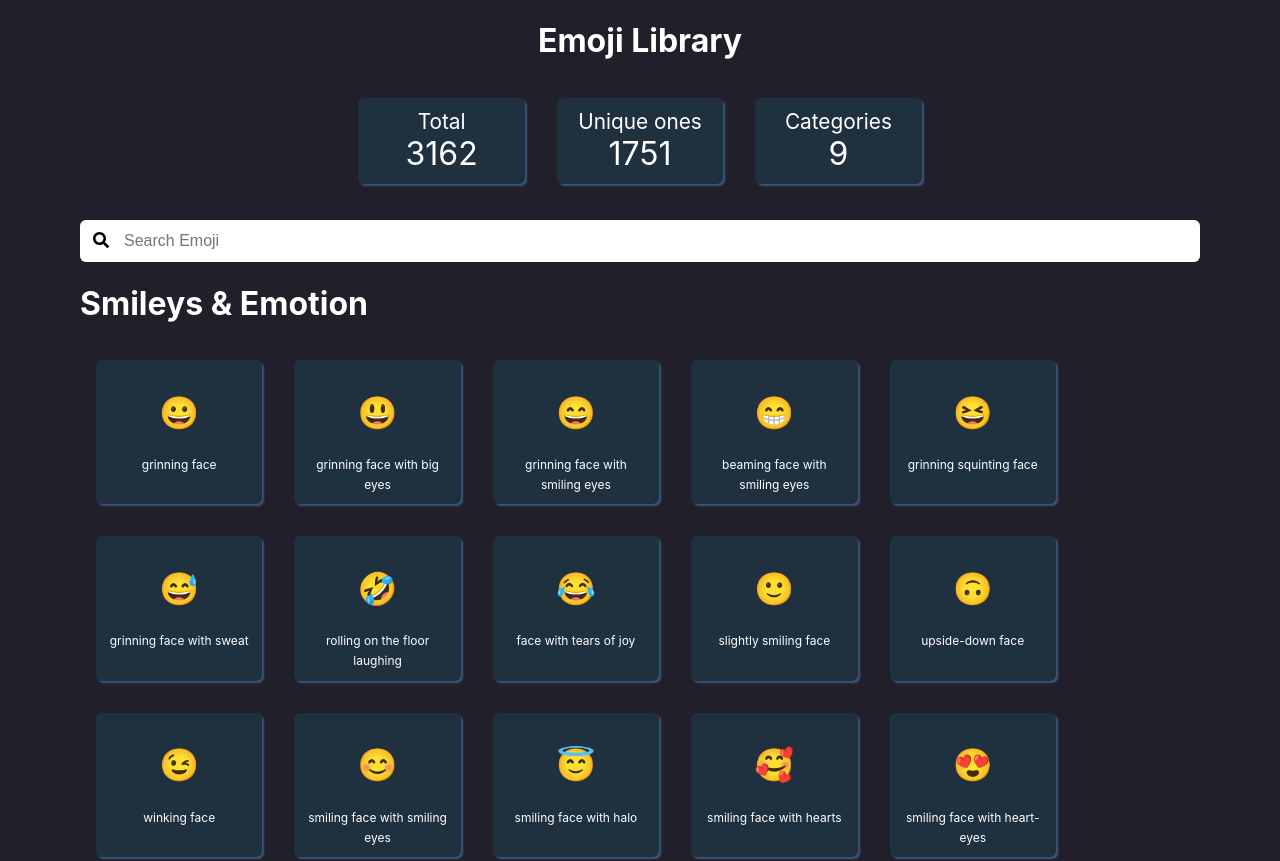
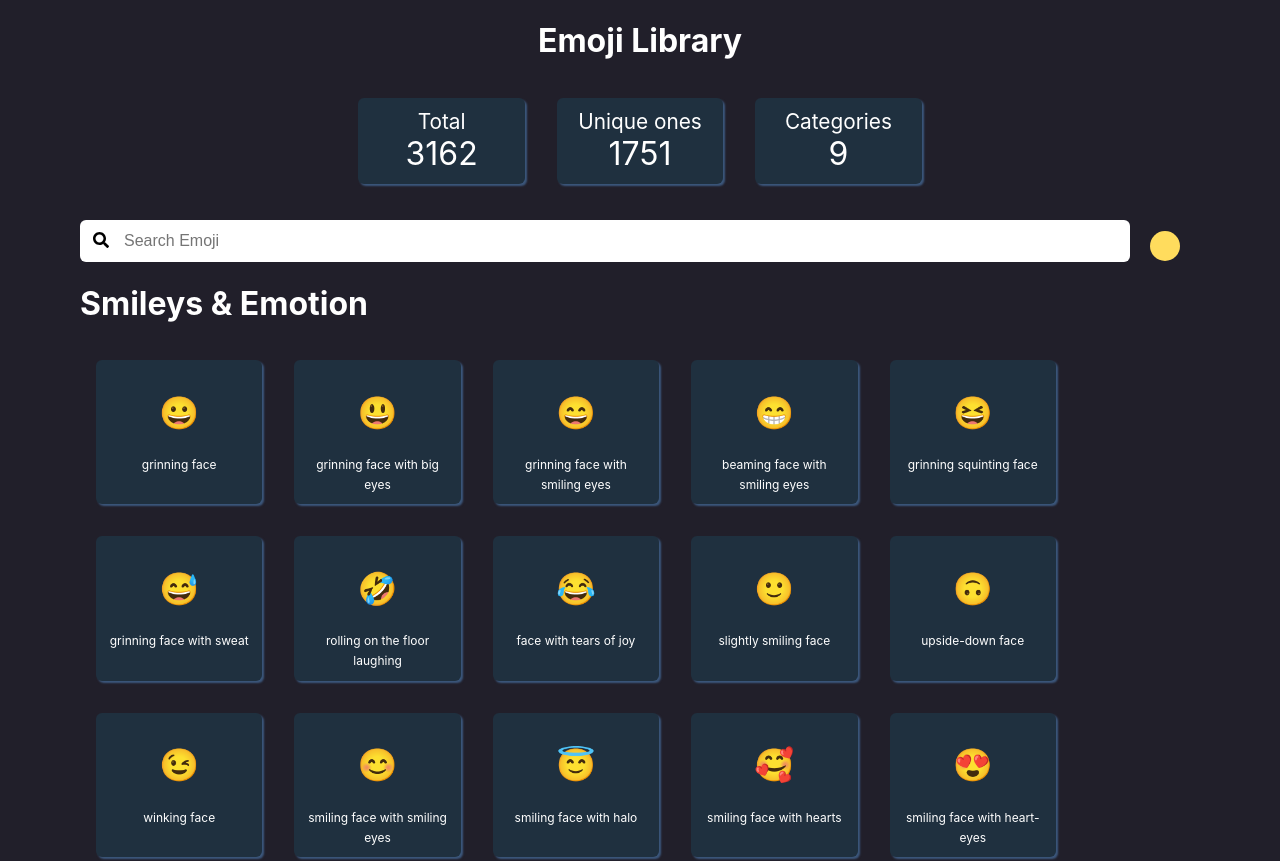
Before and after one commit to dayesouza/Emoji-Library, a React (Create React App) app: page / in a window 1280 px wide. Shown: the top 861 px of the page. Built offline with nearby package versions, Linux system fonts and the light colour scheme.

Commit message:
add skin change

```diff
--- a/src/App.js
+++ b/src/App.js
@@ -6,9 +6,11 @@ import EmojiCardList from "./components/EmojiCardList";
 import Footer from "./components/Footer";
 import values from "./emojis";
 import SearchInput from "./components/SearchInput";
+import TonePicker from "./components/TonePicker";
 
 function App() {
   const [emojis, setEmojis] = useState(values);
+  const [tone, setTone] = useState("default-skin-tone");
 
   const onSearch = (value) => {
     if (!value.length) {
@@ -22,6 +24,22 @@ function App() {
     setEmojis(list);
   };
 
+  const onChangeTone = () => {
+    if (tone === "default-skin-tone") {
+      setTone("light-skin-tone");
+    } else if (tone === "light-skin-tone") {
+      setTone("medium-light-skin-tone");
+    } else if (tone === "medium-light-skin-tone") {
+      setTone("medium-skin-tone");
+    } else if (tone === "medium-skin-tone") {
+      setTone("medium-dark-skin-tone");
+    } else if (tone === "medium-dark-skin-tone") {
+      setTone("dark-skin-tone");
+    } else if (tone === "dark-skin-tone") {
+      setTone("default-skin-tone");
+    }
+  };
+
   useEffect(() => {}, []);
 
   return (
@@ -30,9 +48,12 @@ function App() {
         <Header title="Emoji Library" />
         <InfoCardList list={values} />
 
-        <SearchInput onInput={onSearch} />
+        <div className="flex">
+          <SearchInput onInput={onSearch} />
+          <TonePicker skinTone={tone} onChangeTone={onChangeTone} />
+        </div>
 
-        <EmojiCardList list={emojis} />
+        <EmojiCardList skinTone={tone} list={emojis} />
       </div>
       <Footer />
     </div>
--- a/src/components/EmojiCard/index.js
+++ b/src/components/EmojiCard/index.js
@@ -1,11 +1,23 @@
 import React from "react";
 import PropTypes from "prop-types";
 
-export default function EmojiCard({ obj }) {
-  console.log(obj);
+export default function EmojiCard({ obj, skinTone }) {
+  const getCharacter = (obj) => {
+    if (!obj.variants || skinTone === "default-skin-tone") return obj.character;
+    if (obj.variants.length !== 5) return obj.character;
+
+    return getVariant(obj);
+  };
+
+  const getVariant = (obj) => {
+    if (!obj.variants.find((o) => o.slug.includes(skinTone))) {
+    }
+    return obj.variants.find((o) => o.slug.includes(skinTone)).character;
+  };
+
   return (
     <div className="card card--hover card__emoji">
-      <h1>{obj.character}</h1>
+      <h1>{getCharacter(obj)}</h1>
       <span className="card__emoji__name">{obj.unicodeName}</span>
     </div>
   );
@@ -13,4 +25,9 @@ export default function EmojiCard({ obj }) {
 
 EmojiCard.propTypes = {
   obj: PropTypes.object.isRequired,
+  skinTone: PropTypes.string,
 };
+
+EmojiCard.defaultProps = {
+  skinTone: "light-skin-tone",
+};
--- a/src/components/EmojiCardList/index.js
+++ b/src/components/EmojiCardList/index.js
@@ -3,7 +3,7 @@ import PropTypes from "prop-types";
 import EmojiCard from "../EmojiCard";
 import Button from "../Button";
 
-export default function EmojiCardList({ list }) {
+export default function EmojiCardList({ list, skinTone }) {
   const [groupedList, setGroupedList] = useState([]);
   const [filteredList, setFilteredList] = useState([]);
 
@@ -59,9 +59,10 @@ export default function EmojiCardList({ list }) {
         <h1 className="capitalize">{formatGroupName(group[0])}</h1>
         <div className="grid-flex">
           {group[1].map((emoji, index) => (
-            <EmojiCard key={index} obj={emoji} />
+            <EmojiCard skinTone={skinTone} key={index} obj={emoji} />
           ))}
         </div>
+
         {filteredList.length !== groupedList.length &&
           groupedIndex + 1 === filteredList.length && (
             <Button onClick={() => loadMore()} className="button button--wide">
@@ -75,4 +76,5 @@ export default function EmojiCardList({ list }) {
 
 EmojiCardList.propTypes = {
   list: PropTypes.array.isRequired,
+  skinTone: PropTypes.string.isRequired,
 };
--- a/src/components/SearchInput/SearchInput.css
+++ b/src/components/SearchInput/SearchInput.css
@@ -1,5 +1,5 @@
 .divSearch__input {
-  width: 90%;
+  width: 80%;
   height: 2.5rem;
   font-size: 1rem;
   border: none;
--- a/src/components/SearchInput/index.js
+++ b/src/components/SearchInput/index.js
@@ -9,7 +9,7 @@ const SearchInput = ({ onInput }) => {
       <FontAwesomeIcon className="divSearch__icon" icon="search" />
       <input
         placeholder="Search Emoji"
-        onChange={(e) => onInput(e.target.value)}
+        onChange={(e) => onInput(e.target.value.toLowerCase())}
         className="divSearch__input"
       ></input>
     </div>
--- /dev/null
+++ b/src/components/TonePicker/TonePicker.css
@@ -0,0 +1,36 @@
+.tonePicker {
+  margin-left: 20px;
+  margin-right: 20px;
+  margin-top: 31px;
+}
+
+.tonePicker__color {
+  width: 30px;
+  height: 30px;
+  border-radius: 50%;
+  cursor: pointer;
+}
+
+.default-skin-tone {
+  background-color: #ffdc5d;
+}
+
+.light-skin-tone {
+  background-color: #f7dece;
+}
+
+.medium-light-skin-tone {
+  background-color: #f3d2a2;
+}
+
+.medium-skin-tone {
+  background-color: #d5ab88;
+}
+
+.medium-dark-skin-tone {
+  background-color: #af7e57;
+}
+
+.dark-skin-tone {
+  background-color: #7c533e;
+}
--- /dev/null
+++ b/src/components/TonePicker/index.js
@@ -0,0 +1,25 @@
+import React from "react";
+import PropTypes from "prop-types";
+import "./TonePicker.css";
+
+const TonePicker = ({ onChangeTone, skinTone }) => {
+  return (
+    <div className="tonePicker">
+      <div
+        onClick={() => onChangeTone()}
+        className={["tonePicker__color", skinTone].join(" ")}
+      ></div>
+    </div>
+  );
+};
+
+TonePicker.propTypes = {
+  onChangeTone: PropTypes.func.isRequired,
+  skinTone: PropTypes.string,
+};
+
+TonePicker.defaultProps = {
+  skinTone: "default-skin-tone",
+};
+
+export default TonePicker;
--- a/src/index.css
+++ b/src/index.css
@@ -11,6 +11,10 @@ body {
 .app {
   position: relative;
   min-height: 100vh;
+}
+
+.flex {
+  display: flex;
 }
 
 .content {
```
